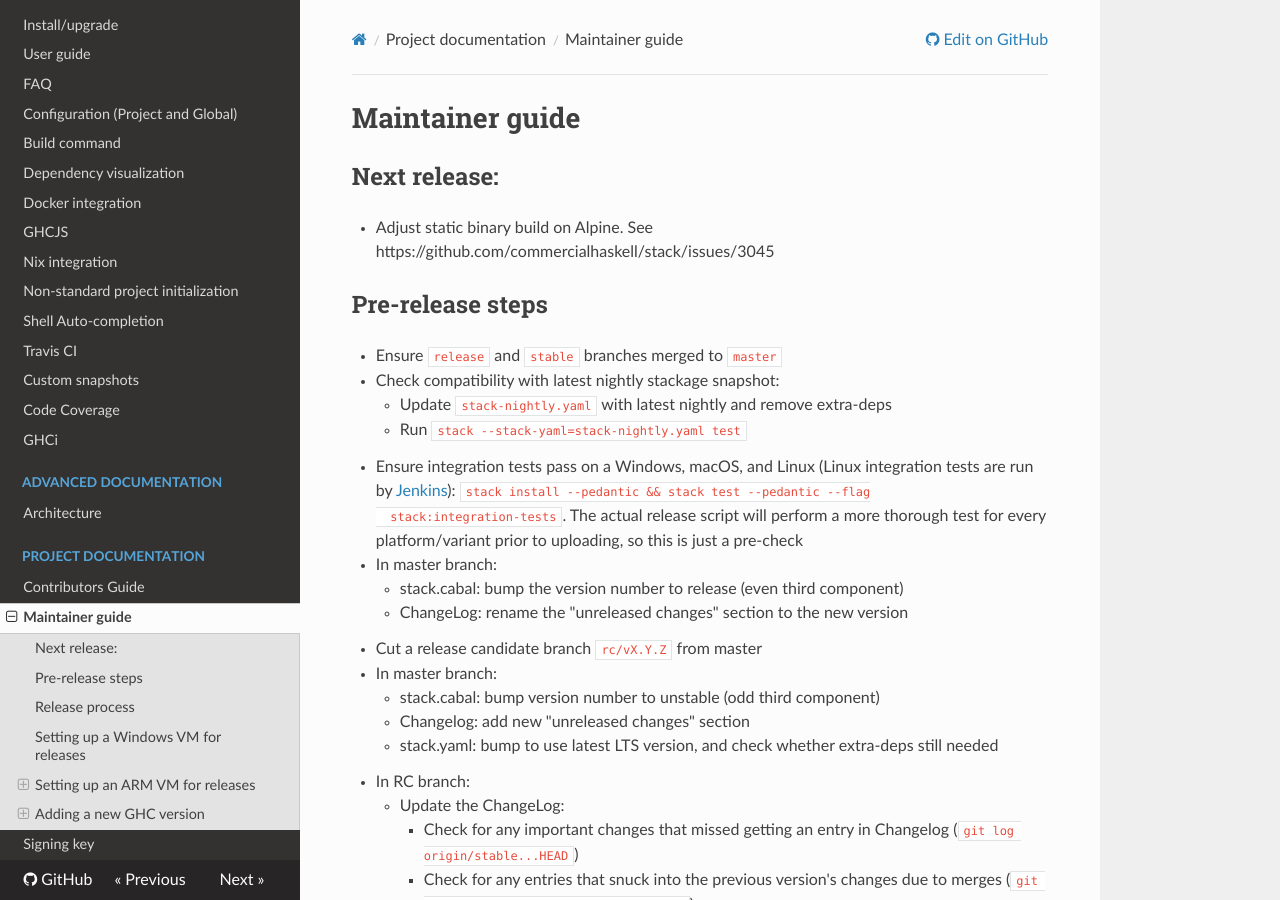
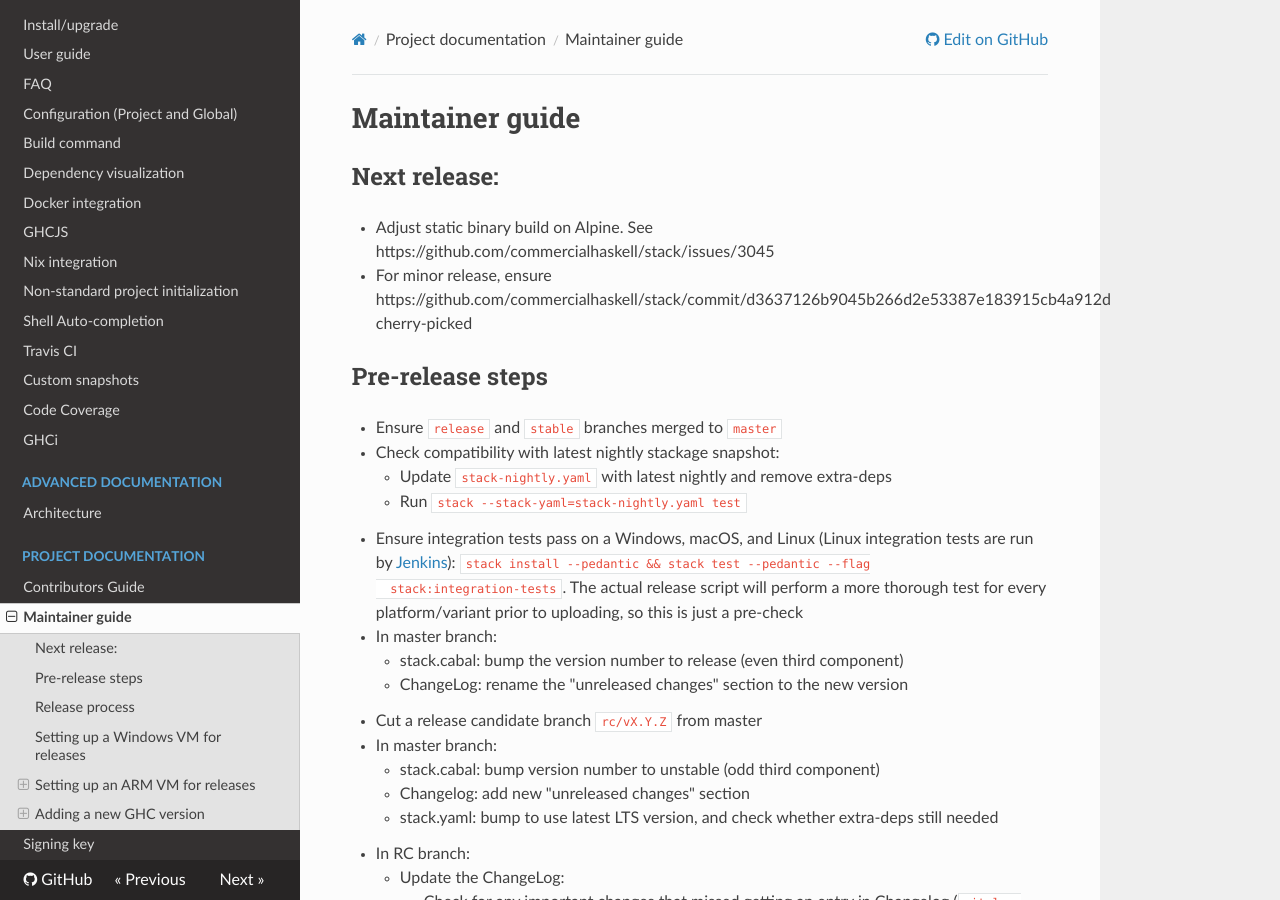
Before and after one commit to commercialhaskell/stack, an MkDocs documentation site: the page built from doc/MAINTAINER_GUIDE.md, in a window 1280 px wide and 900 px high. Built offline with MkDocs 1.6.1, drawn with Linux system fonts in a browser that asks for light colours; nearby versions of some CDN libraries; old or Windows-style settings are respelled for this version of MkDocs.

Commit message:
MAINTAINER_GUIDE.md: add note for next minor release

```diff
--- a/doc/MAINTAINER_GUIDE.md
+++ b/doc/MAINTAINER_GUIDE.md
@@ -4,6 +4,7 @@
 
 * Adjust static binary build on Alpine. See
   https://github.com/commercialhaskell/stack/issues/3045
+* For minor release, ensure https://github.com/commercialhaskell/stack/commit/d3637126b9045b266d2e53387e183915cb4a912d cherry-picked
 
 ## Pre-release steps
 
```
